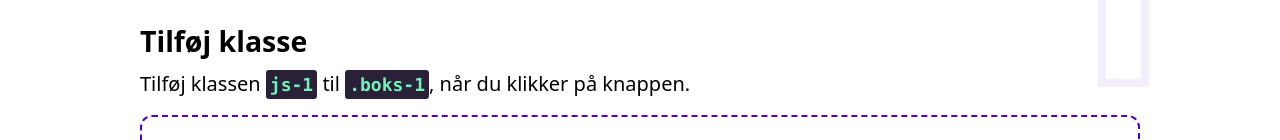
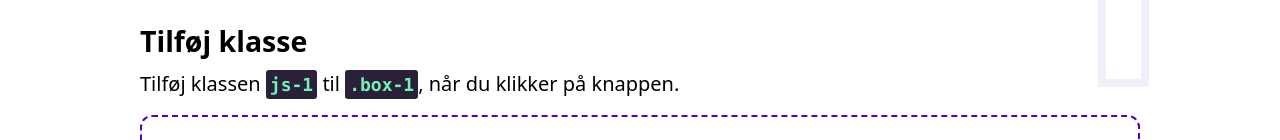
Before and after one commit to daviatkea/basic-js, a plain HTML site: page index.html in a window 1280 px wide. Shown: the part 812-952 px from the top of the page. Drawn offline with nearby package versions, Linux system fonts and the light colour scheme.

Commit message:
rettet boks til box

```diff
--- a/index.html
+++ b/index.html
@@ -51,7 +51,7 @@
         <header>
           <h4>Tilføj klasse</h4>
           <p>
-            Tilføj klassen <code>js-1</code> til <code>.boks-1</code>, når du
+            Tilføj klassen <code>js-1</code> til <code>.box-1</code>, når du
             klikker på knappen.
           </p>
         </header>
```
